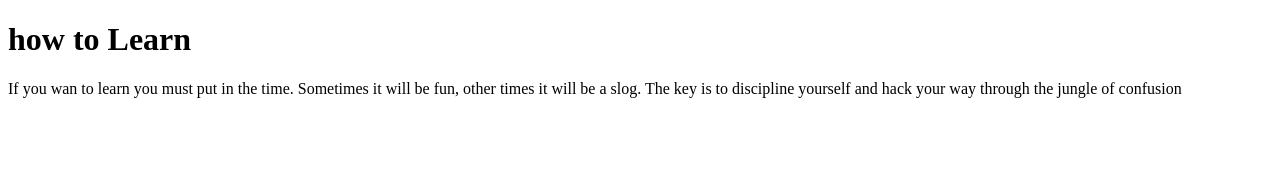
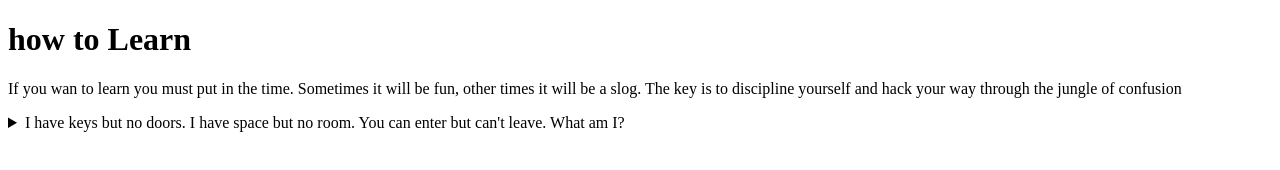
Before and after one commit to keivant/git_test, a plain HTML site: page index.html in a window 1280 px wide. Drawn offline with Linux system fonts and the light colour scheme.

Commit message:
modified index.html with a riddle

```diff
--- a/index.html
+++ b/index.html
@@ -7,5 +7,12 @@
 	<h1>how to Learn</h1>
 	<p>If you wan to learn you must put in the time. Sometimes it will be fun, other times it will be a slog. The key is to discipline yourself and hack your way through the jungle of confusion</p>
 
+	<details>
+		<summary>
+			I have keys but no doors. I have space but no room. You can enter but can't leave. What am I?
+		</summary>
+		A Keyboard
+	</details>
+
 </body>
 </html>
```
